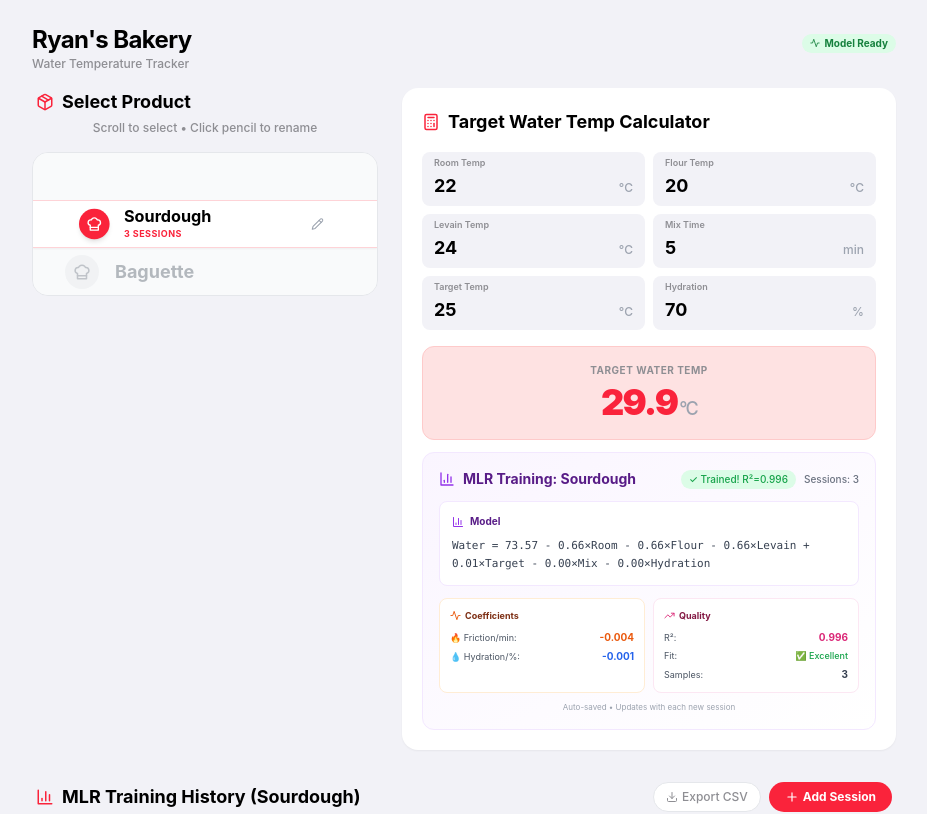
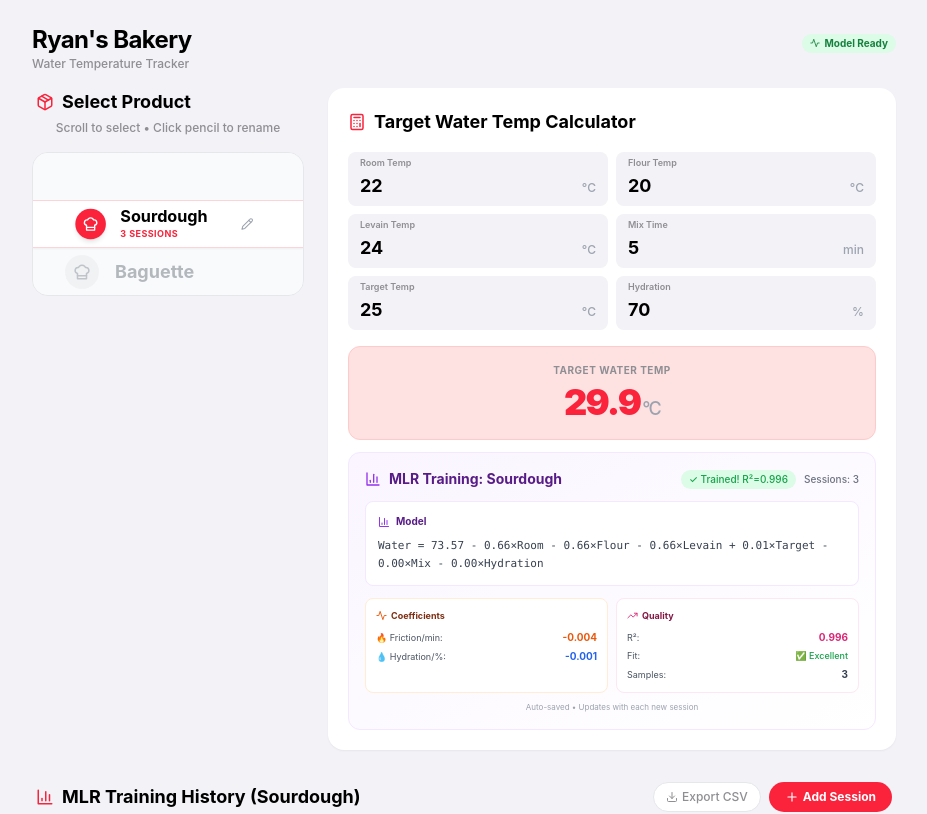
Before and after one commit to ghryan0000/dough-temp-tracker, a React (Vite) app: page / in a window 1280 px wide. Shown: the top 814 px of the page, without its empty margins (176-1103 px from the left). Built offline with nearby package versions, Linux system fonts and the light colour scheme.

Commit message:
Adjust layout: narrower product wheel (col-span-4) and wider calculator (col-span-8)

```diff
--- a/dough-temp-tracker.tsx
+++ b/dough-temp-tracker.tsx
@@ -336,7 +336,7 @@ export default function DoughTempTracker() {
         <div className="grid grid-cols-1 md:grid-cols-12 gap-6 mb-8 items-start">
 
           {/* Left Column: Product Selector (Card Grid) */}
-          <div className="md:col-span-5 flex flex-col">
+          <div className="md:col-span-4 flex flex-col">
             <h2 className="text-lg font-bold text-black flex items-center gap-2 mb-1 px-1">
               <Package size={18} className="text-apple-red" /> Select Product
             </h2>
@@ -353,7 +353,7 @@ export default function DoughTempTracker() {
           </div>
 
           {/* Right Column: Calculator */}
-          <div className="md:col-span-7 bg-white rounded-2xl shadow-sm p-5">
+          <div className="md:col-span-8 bg-white rounded-2xl shadow-sm p-5">
             <div className="flex items-center justify-between mb-4">
               <h2 className="text-lg font-bold text-black flex items-center gap-2">
                 <Calculator size={18} className="text-apple-red" /> Target Water Temp Calculator
```
